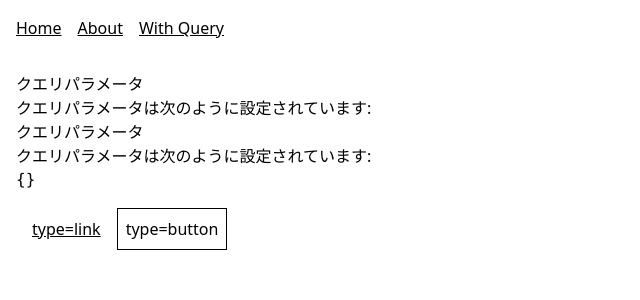
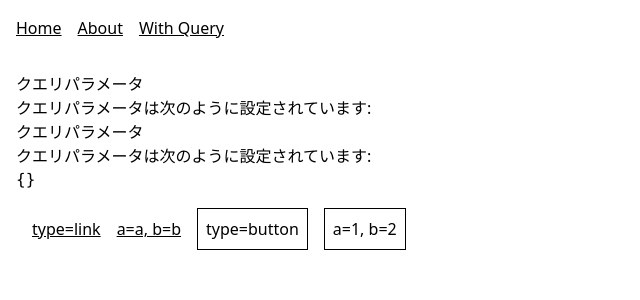
Before and after one commit to crow-fox/github-pages-deploy-with-next.js, a Next.js app: page /with-query in a window 1280 px wide. Shown: the top 300 px of the page, without its empty margins (0-640 px from the left). Built offline with nearby package versions, Linux system fonts and the light colour scheme.

Commit message:
複数のquery

```diff
--- a/app/with-query/page.tsx
+++ b/app/with-query/page.tsx
@@ -17,6 +17,14 @@ export default function WithQuery() {
             </QueryChangeLink>
           </li>
           <li>
+            <QueryChangeLink
+              queries={{ a: "a", b: "b" }}
+              className=" underline"
+            >
+              a=a, b=b
+            </QueryChangeLink>
+          </li>
+          <li>
             <QueryChangeButton
               queries={{ type: "button" }}
               className=" p-2 border border-black"
@@ -24,6 +32,14 @@ export default function WithQuery() {
               type=button
             </QueryChangeButton>
           </li>
+          <li>
+            <QueryChangeButton
+              queries={{ a: "1", b: "2" }}
+              className=" p-2 border border-black"
+            >
+              a=1, b=2
+            </QueryChangeButton>
+          </li>
         </ul>
       </Suspense>
     </div>
```
